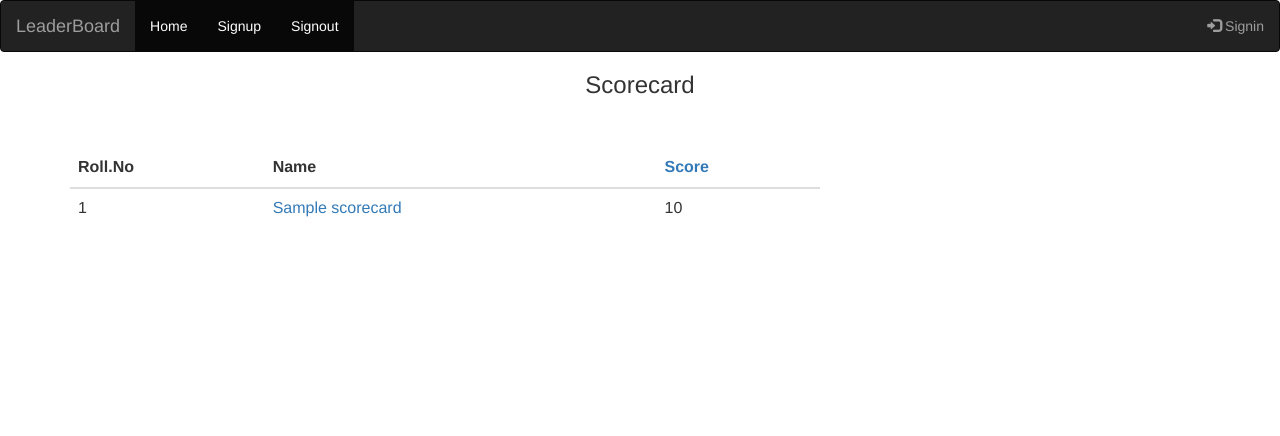
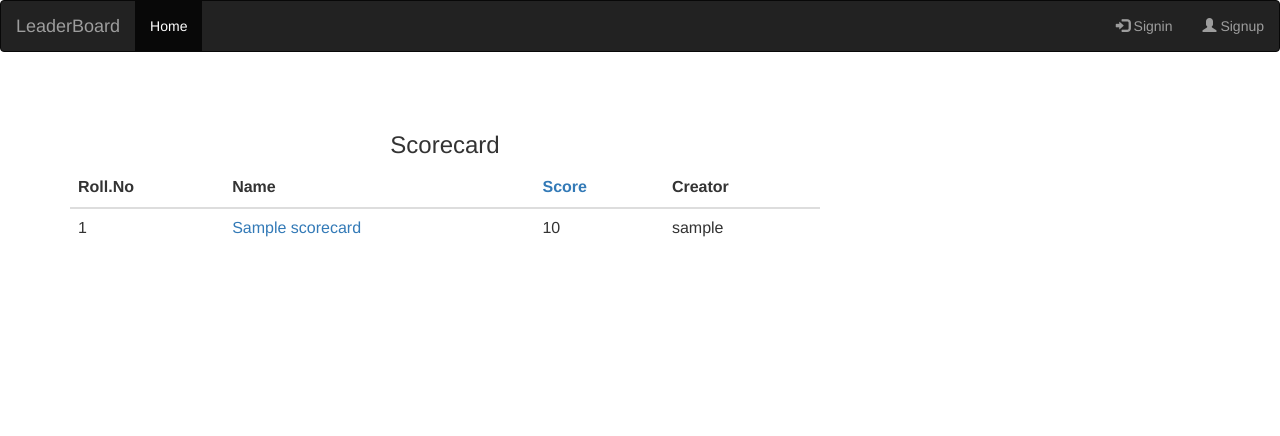
Before and after one commit to harishganapathi/leaderboard, a Django app: page / in a window 1280 px wide. Shown: the top 436 px of the page. Run offline with Django 3.2, Linux system fonts and the light colour scheme; tables that the repository leaves empty hold one stand-in row (values such as "Sample post"); some libraries are stand-ins or nearby versions.

Commit message:
finally its all set

```diff
--- a/adminpanel/settings.py
+++ b/adminpanel/settings.py
@@ -25,7 +25,7 @@ SECRET_KEY = 't57dnwy1!i3%-x8+#vzjp08%b4up1lw+=tmlf+4y25#^(lc^oq'
 # SECURITY WARNING: don't run with debug turned on in production!
 DEBUG = True
 
-ALLOWED_HOSTS = []
+ALLOWED_HOSTS = ['harishganapathi.pythonanywhere.com']
 
 
 # Application definition
--- a/leaderboard/models.py
+++ b/leaderboard/models.py
@@ -2,6 +2,8 @@ from django.db import models
 from django.utils import timezone
 from django.conf import settings
 # Create your models here.
+
+
 class Scorecard(models.Model):
     serialNo = models.AutoField(primary_key = True)
     name = models.CharField(max_length=40)
--- a/leaderboard/templates/leaderboard/index.html
+++ b/leaderboard/templates/leaderboard/index.html
@@ -23,44 +23,46 @@
             </div>
             <ul class="nav navbar-nav">
                         <li class="active">
-                            <a href="#">Home</a>
+                            <a href="/">Home</a>
 
                         </li>
 
-<li class="active">
 
-    <a href="/signup"> Signup</a>
-
-    <!-- dummy link-->
-</li>
 
 <li class="active">
-
-    <a href="signout"> Signout</a>
-
+{% if user.is_authenticated %}
+<a href="{% url 'new_score' %}" class="top-menu">
+    <span class="glyphicon glyphicon-plus">New</span>
+    <!-- new post-->
+</a>
+{% endif %}
     <!-- dummy link-->
 </li>
         </ul>
             <ul class="nav navbar-nav navbar-right">
+                        <li>{% if not user.is_authenticated %}
+                            <a href="/signin">
+                                <span class="glyphicon glyphicon-log-in"></span> Signin</a>
+                                {% endif %}
+                        </li>
                         <li>
                              {% if user.is_authenticated %}
-                            <a href="{% url 'new_score' %}" class="top-menu">
-                                <span class="glyphicon glyphicon-plus">New</span> <!-- new post-->
-                            </a>
+                            <a href="/signout">
+                                <span class="glyphicon glyphicon-log-out"></span> Signout</a>
+                            <!-- Admin panel-->
                             {% endif %}
                         </li>
                         <li>
-                            <a href="/signin">
-                                <span class="glyphicon glyphicon-log-in"></span> Signin</a><!-- Admin panel-->
+                             {% if not user.is_authenticated %}
+                            <a href="/signup">
+                                <span class="glyphicon glyphicon-user"></span> Signup</a>
+                            <!-- Admin panel-->
+                            {% endif %}
                         </li>
             </ul>
         </div>
     </nav>
-    <center>
-        <h3>
-            Scorecard
-        </h3>
-    </center>
+
 
 </div>
 <center>
--- a/leaderboard/templates/leaderboard/score_list.html
+++ b/leaderboard/templates/leaderboard/score_list.html
@@ -1,10 +1,19 @@
 {% extends 'leaderboard/index.html'  %}
 {% block content %}
+
+<center>
+
+
+    <h3>
+        Scorecard
+    </h3>
+    </center>
 <table class="table">
     <thead><!-- table heading field-->
         <th>Roll.No</th>
         <th> Name</th>
         <th><a href = "?order_by=score">  Score</a> </th>
+        <th> Creator</th>
     </thead>
     <tbody>
         {% for everyscore in scores%}
@@ -19,6 +28,9 @@
         <td>
              {{ everyscore.score }}
         </td>
+        <td>
+            {{ everyscore.creator }}
+        </td>
         {% endfor %}
         </tr>
     </tbody>
--- a/leaderboard/urls.py
+++ b/leaderboard/urls.py
@@ -7,9 +7,10 @@ urlpatterns = [
     url(r'^$',views.score_list , name='score_list'),
     url(r'^score/(?P<pk>\d+)/$', views.score_detail, name='score_detail'),
     url(r'^score/new$', views.new_score , name = 'new_score'),
-    url(r'^score/(?P<pk>\d+)edit$', views.score_edit, name='score_edit'),
-    url(r'^score/(?P<pk>\d+)delete$', views.score_delete, name='score_delete'),
+    url(r'^score/(?P<pk>\d+)/edit$', views.score_edit, name='score_edit'),
+    url(r'^score/(?P<pk>\d+)/delete$', views.score_delete, name='score_delete'),
     url(r'^signup$' , views.signup ,name='signup'),
     url(r'^signin$', views.signin, name='signin'),
-    url(r'^signout/$',views.signout,name="signout")
+    url(r'^.*signout/$', views.signout, name="signout"),
+    url(r'^score/(?P<pk>\d+)/edit$', views.request_failed, name='request_failed'),
 ]
--- a/leaderboard/views.py
+++ b/leaderboard/views.py
@@ -5,6 +5,9 @@ from django.contrib.auth.forms import UserCreationForm,AuthenticationForm
 from django.contrib.auth import login,authenticate,logout
 # Create your views here.
 
+
+def request_failed(request):
+    return render(request, 'leaderboard/request_failed.html', {'message': message})
 
 def score_list(request):
     order_by = request.GET.get('order_by', 'score')
@@ -32,6 +35,7 @@ def new_score(request):
             return redirect('score_detail',pk = post.pk )
     else:
         form = Enter_Score()
+
         return render(request, 'leaderboard/score_new.html', {'form': form})
 
 
@@ -44,7 +48,9 @@ def score_edit(request,pk):
             post.save()
             return redirect('score_detail' , pk = post.pk )
         else:
-            return redirect('score_detail', pk=post.pk)
+            message = "Sorry,you dont have permission to modify this post"
+            return render(request, 'leaderboard/request_failed.html', {'message': message})
+
     else:
         form = Enter_Score(instance=post)
         return render(request , 'leaderboard/score_new.html' , {'form':form})
@@ -56,16 +62,21 @@ def score_delete(request, pk):
         post = Scorecard.objects.get(serialNo = pk).delete()
         return redirect('score_list')
     else:
-        return redirect('score_list')
+        message = "Sorry,you dont have permission to modify this post"
+        return render(request, 'leaderboard/request_failed.html', {'message': message})
 
-
+def request_failed(request):
+    message = "Sorry you dont have permission to modify this post"
+    return render(request, 'leaderboard/request_failed.html',{'message':message})
 def signup(request):
     if request.method == 'POST':
         form = UserCreationForm(request.POST)
         if form.is_valid():
+            obj = form.save(commit = False)
             username = form.cleaned_data.get('username')
             password = form.cleaned_data.get('password1')
             email = form.cleaned_data.get('email')
+            obj = form.save()
             user = authenticate(username = username , password = password)
             login(request,user)
             return redirect('score_list')
```
Also changed, not shown: leaderboard/templates/leaderboard/request_failed.html (added, +7 -0 lines), leaderboard/migrations/0006_auto_20171229_1056.py (added).
